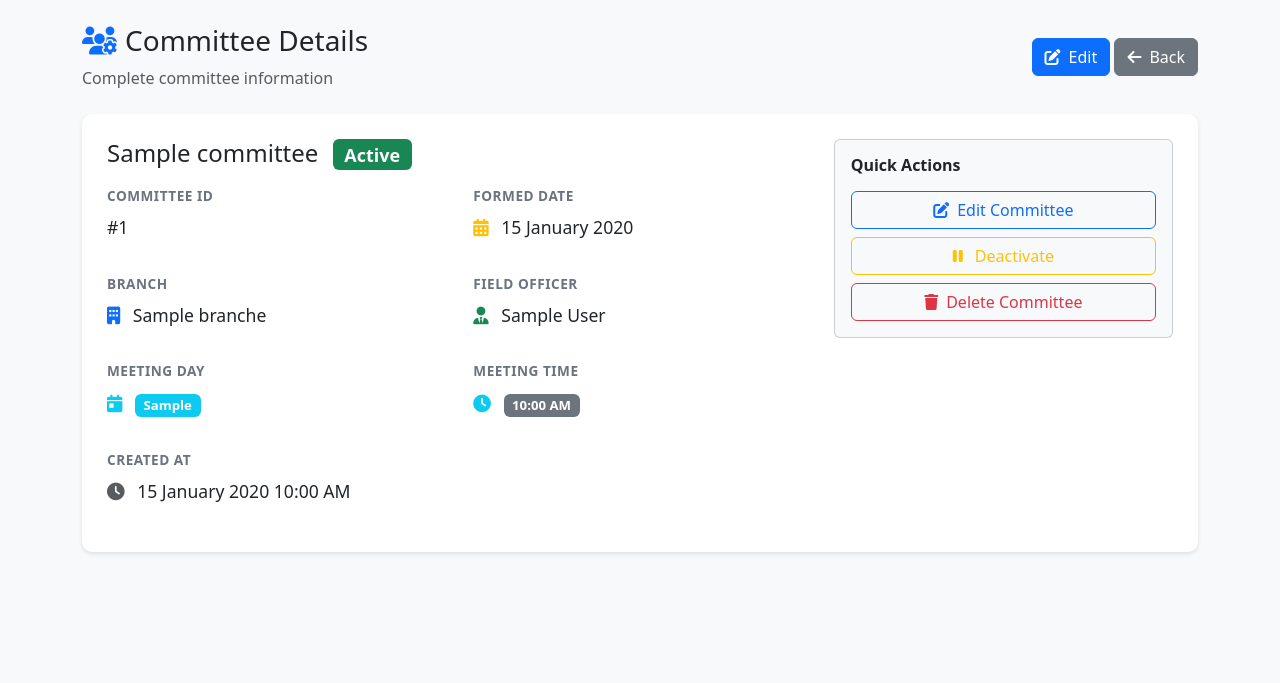
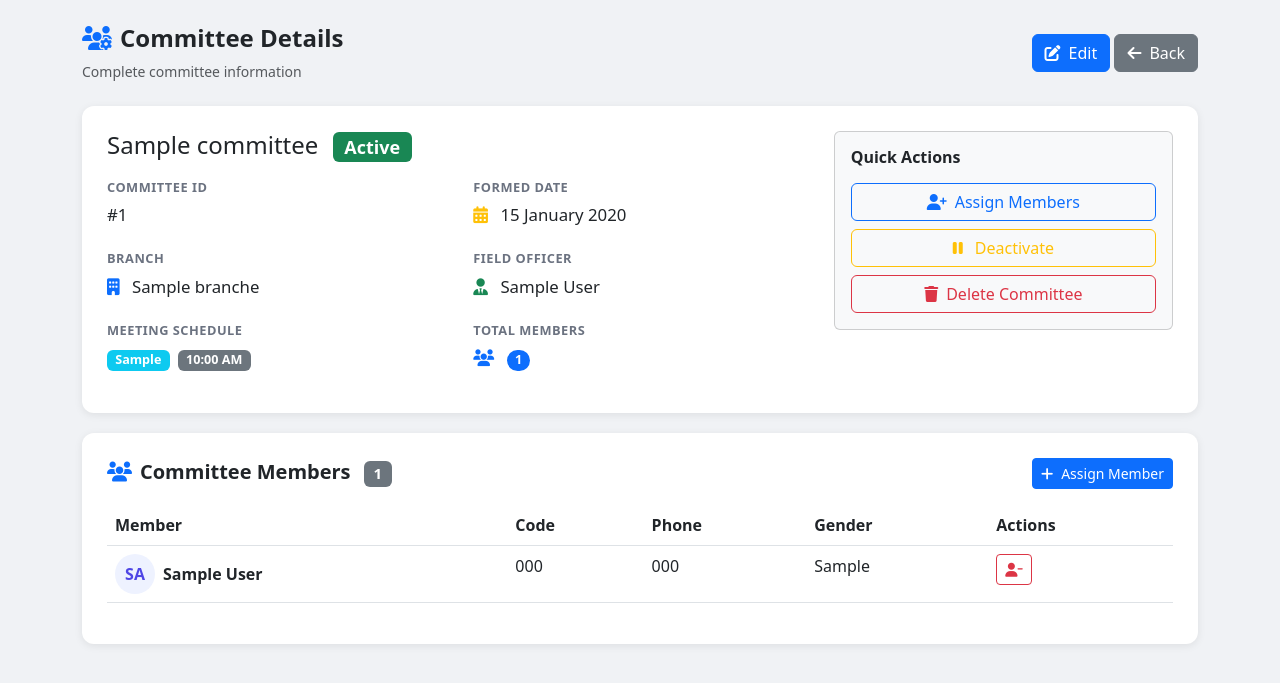
Before and after one commit to Mdmunnasardar/MicroFinance, a PHP site: page /Committees/view.php?id=1 in a window 1280 px wide. Shown: the top 683 px of the page. Run offline with PHP 8.4, Linux system fonts and the light colour scheme; the visitor is signed in with stand-in values (Sample User, id 1); tables that the repository leaves empty or names only in its code hold one stand-in row (values such as "Sample post").

Commit message:
feat: enhance committee details page; add member count to query, improve UI layout, and display committee members

```diff
--- a/Committees/view.php
+++ b/Committees/view.php
@@ -13,13 +13,18 @@ if ($committee_id <= 0) {
     exit();
 }
 
-// Fetch committee details
+// Fetch committee details with member count
 $sql = "
-SELECT c.*, b.branch_name, u.full_name AS officer_name
+SELECT c.*,
+       b.branch_name,
+       u.full_name AS officer_name,
+       COUNT(m.member_id) as member_count
 FROM committees c
 LEFT JOIN branches b ON c.branch_id = b.branch_id
 LEFT JOIN users u ON c.field_officer_id = u.user_id
+LEFT JOIN members m ON c.committee_id = m.committee_id AND m.is_active = 1
 WHERE c.committee_id = ?
+GROUP BY c.committee_id
 ";
 $stmt = $conn->prepare($sql);
 $stmt->bind_param("i", $committee_id);
@@ -30,6 +35,18 @@ if (!$committee) {
     header("Location: index.php");
     exit();
 }
+
+// Fetch committee members (from members table directly)
+$members_sql = "
+SELECT m.*
+FROM members m
+WHERE m.committee_id = ? AND m.is_active = 1
+ORDER BY m.full_name
+";
+$stmt = $conn->prepare($members_sql);
+$stmt->bind_param("i", $committee_id);
+$stmt->execute();
+$members = $stmt->get_result();
 ?>
 
 <!DOCTYPE html>
@@ -39,47 +56,59 @@ if (!$committee) {
     <link href="https://cdn.jsdelivr.net/npm/bootstrap@5.3.0/dist/css/bootstrap.min.css" rel="stylesheet">
     <link rel="stylesheet" href="https://cdnjs.cloudflare.com/ajax/libs/font-awesome/6.4.0/css/all.min.css">
     <style>
+        body { background: #f0f2f5; }
         .detail-card {
             background: white;
-            border-radius: 10px;
+            border-radius: 12px;
             padding: 25px;
-            box-shadow: 0 2px 4px rgba(0,0,0,0.1);
+            box-shadow: 0 2px 8px rgba(0,0,0,0.08);
             margin-bottom: 20px;
         }
         .detail-label {
             font-weight: 600;
             color: #6b7280;
-            font-size: 0.85rem;
+            font-size: 0.8rem;
             text-transform: uppercase;
             letter-spacing: 0.5px;
         }
         .detail-value {
-            font-size: 1.1rem;
-            margin-bottom: 15px;
-            padding: 8px 0;
+            font-size: 1.05rem;
+            margin-bottom: 12px;
+            padding: 5px 0;
         }
         .info-grid {
             display: grid;
             grid-template-columns: 1fr 1fr;
-            gap: 10px 30px;
+            gap: 5px 30px;
+        }
+        .member-avatar {
+            width: 40px;
+            height: 40px;
+            border-radius: 50%;
+            background: #eef2ff;
+            display: flex;
+            align-items: center;
+            justify-content: center;
+            color: #4f46e5;
+            font-weight: 600;
         }
         @media (max-width: 768px) {
-            .info-grid {
-                grid-template-columns: 1fr;
-            }
+            .info-grid { grid-template-columns: 1fr; }
         }
     </style>
 </head>
 
-<body class="bg-light">
+<body>
 
 <div class="container mt-4">
 
     <!-- Header -->
     <div class="d-flex justify-content-between align-items-center mb-4 flex-wrap">
         <div>
-            <h3><i class="fas fa-users-cog text-primary me-2"></i>Committee Details</h3>
-            <p class="text-muted mb-0">Complete committee information</p>
+            <h4 class="fw-bold">
+                <i class="fas fa-users-cog text-primary me-2"></i>Committee Details
+            </h4>
+            <p class="text-muted mb-0 small">Complete committee information</p>
         </div>
         <div>
             <a href="edit.php?id=<?php echo $committee_id; ?>" class="btn btn-primary">
@@ -131,24 +160,17 @@ if (!$committee) {
                         </div>
                     </div>
                     <div>
-                        <div class="detail-label">Meeting Day</div>
+                        <div class="detail-label">Meeting Schedule</div>
                         <div class="detail-value">
-                            <i class="fas fa-calendar-day text-info me-2"></i>
                             <span class="badge bg-info"><?php echo $committee['meeting_day']; ?></span>
+                            <span class="badge bg-secondary ms-1"><?php echo date('h:i A', strtotime($committee['meeting_time'])); ?></span>
                         </div>
                     </div>
                     <div>
-                        <div class="detail-label">Meeting Time</div>
+                        <div class="detail-label">Total Members</div>
                         <div class="detail-value">
-                            <i class="fas fa-clock text-info me-2"></i>
-                            <span class="badge bg-secondary"><?php echo date('h:i A', strtotime($committee['meeting_time'])); ?></span>
-                        </div>
-                    </div>
-                    <div>
-                        <div class="detail-label">Created At</div>
-                        <div class="detail-value">
-                            <i class="fas fa-clock text-muted me-2"></i>
-                            <?php echo date('d F Y h:i A', strtotime($committee['created_at'])); ?>
+                            <i class="fas fa-users text-primary me-2"></i>
+                            <span class="badge bg-primary rounded-pill"><?php echo $committee['member_count']; ?></span>
                         </div>
                     </div>
                 </div>
@@ -159,8 +181,8 @@ if (!$committee) {
                     <div class="card-body">
                         <h6 class="fw-bold mb-3">Quick Actions</h6>
                         <div class="d-grid gap-2">
-                            <a href="edit.php?id=<?php echo $committee_id; ?>" class="btn btn-outline-primary">
-                                <i class="fas fa-edit me-2"></i>Edit Committee
+                            <a href="assign-member.php?committee_id=<?php echo $committee_id; ?>" class="btn btn-outline-primary">
+                                <i class="fas fa-user-plus me-2"></i>Assign Members
                             </a>
                             <button onclick="toggleStatus(<?php echo $committee['committee_id']; ?>, <?php echo $committee['is_active']; ?>)"
                                     class="btn btn-outline-<?php echo $committee['is_active'] ? 'warning' : 'success'; ?>">
@@ -177,6 +199,67 @@ if (!$committee) {
             </div>
         </div>
     </div>
+
+    <!-- Committee Members -->
+    <div class="detail-card">
+        <div class="d-flex justify-content-between align-items-center mb-3">
+            <h5 class="mb-0 fw-bold">
+                <i class="fas fa-users text-primary me-2"></i>Committee Members
+                <span class="badge bg-secondary ms-2"><?php echo $members->num_rows; ?></span>
+            </h5>
+            <a href="assign-member.php?committee_id=<?php echo $committee_id; ?>" class="btn btn-primary btn-sm">
+                <i class="fas fa-plus me-2"></i>Assign Member
+            </a>
+        </div>
+
+        <?php if ($members->num_rows > 0): ?>
+        <div class="table-responsive">
+            <table class="table table-hover">
+                <thead>
+                    <tr>
+                        <th>Member</th>
+                        <th>Code</th>
+                        <th>Phone</th>
+                        <th>Gender</th>
+                        <th>Actions</th>
+                    </tr>
+                </thead>
+                <tbody>
+                    <?php while($member = $members->fetch_assoc()): ?>
+                    <tr>
+                        <td>
+                            <div class="d-flex align-items-center">
+                                <div class="member-avatar me-2">
+                                    <?php echo strtoupper(substr($member['full_name'], 0, 2)); ?>
+                                </div>
+                                <strong><?php echo htmlspecialchars($member['full_name']); ?></strong>
+                            </div>
+                        </td>
+                        <td><?php echo $member['member_code']; ?></td>
+                        <td><?php echo $member['phone']; ?></td>
+                        <td><?php echo $member['gender']; ?></td>
+                        <td>
+                            <a href="remove-member.php?committee_id=<?php echo $committee_id; ?>&member_id=<?php echo $member['member_id']; ?>"
+                               class="btn btn-sm btn-outline-danger"
+                               onclick="return confirm('Remove this member from the committee?')">
+                                <i class="fas fa-user-minus"></i>
+                            </a>
+                        </td>
+                    </tr>
+                    <?php endwhile; ?>
+                </tbody>
+            </table>
+        </div>
+        <?php else: ?>
+        <div class="text-center py-4">
+            <i class="fas fa-users fa-3x text-muted mb-3 d-block"></i>
+            <p class="text-muted">No members assigned to this committee</p>
+            <a href="assign-member.php?committee_id=<?php echo $committee_id; ?>" class="btn btn-primary btn-sm">
+                <i class="fas fa-user-plus me-2"></i>Assign First Member
+            </a>
+        </div>
+        <?php endif; ?>
+    </div>
 </div>
 
 <script>
@@ -188,7 +271,7 @@ function toggleStatus(id, currentStatus) {
 }
 
 function deleteCommittee(id) {
-    if (confirm('Are you sure you want to delete this committee? This action cannot be undone.')) {
+    if (confirm('Are you sure you want to delete this committee?')) {
         window.location.href = `delete.php?id=${id}`;
     }
 }
```
